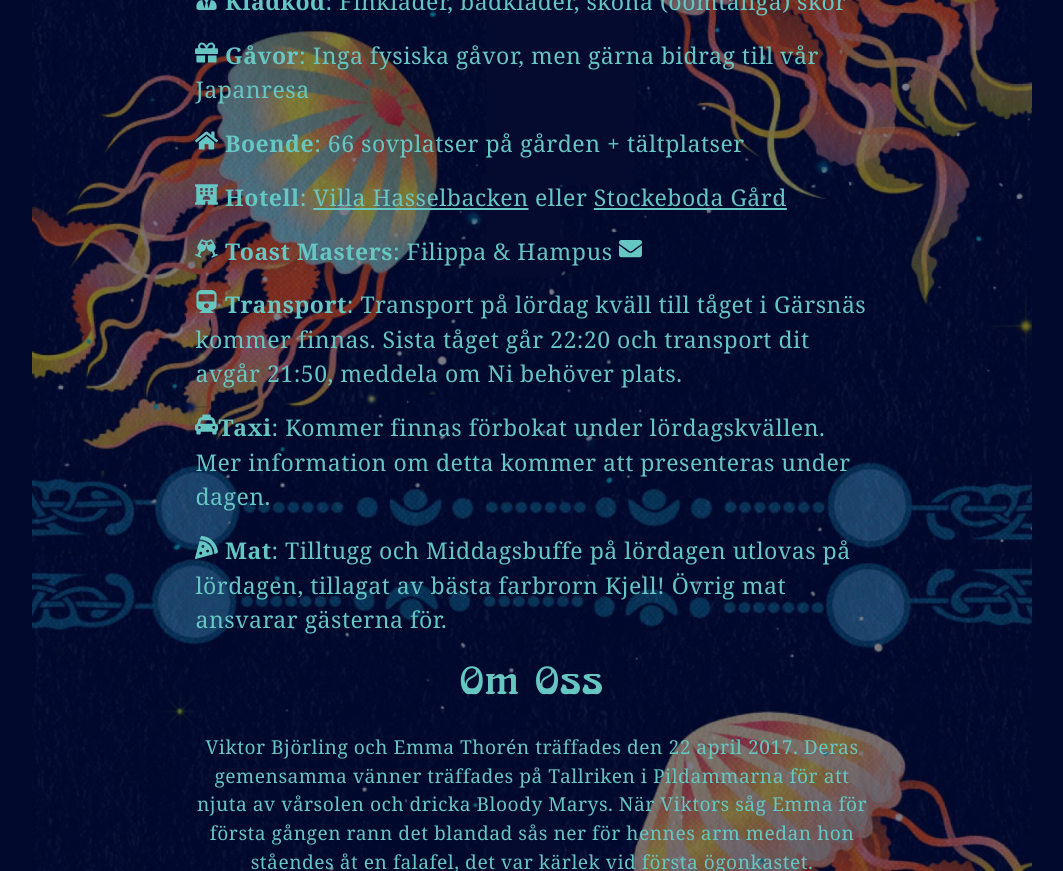
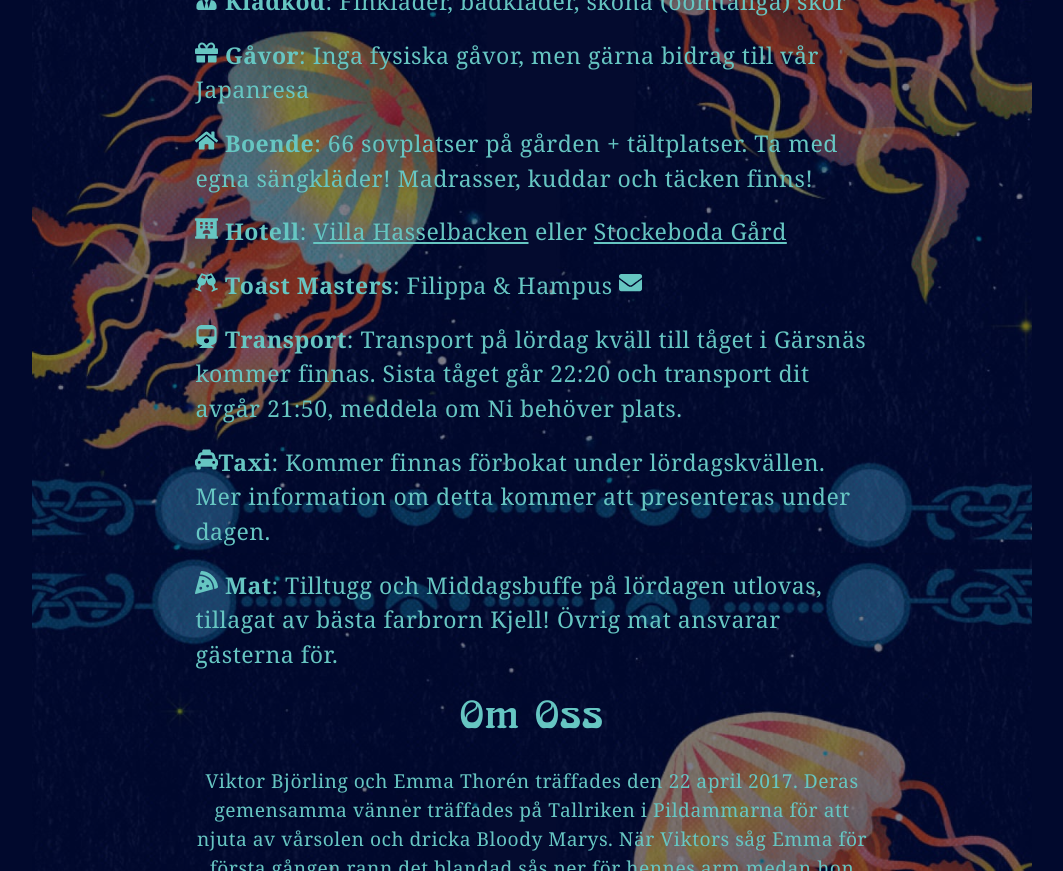
Before and after one commit to evesteve94/wedding, a React (Vite) app: page /info in a window 1280 px wide. Shown: the part 600-1471 px from the top of the page, without its empty margins (108-1171 px from the left). Built offline with nearby package versions, Linux system fonts and the light colour scheme.

Commit message:
text update

```diff
--- a/src/pages/InfoPage.jsx
+++ b/src/pages/InfoPage.jsx
@@ -54,7 +54,8 @@
           <p>
             {" "}
             <FaHome /> <span style={{ fontWeight: "bold" }}>Boende</span>: 66
-            sovplatser på gården + tältplatser
+            sovplatser på gården + tältplatser. Ta med egna sängkläder!
+            Madrasser, kuddar och täcken finns!
           </p>
           <p>
             <FaHotel /> <span style={{ fontWeight: "bold" }}>Hotell</span>:{" "}
@@ -90,8 +91,8 @@
           </p>
           <p>
             <FaPizzaSlice /> <span style={{ fontWeight: "bold" }}>Mat</span>:
-            Tilltugg och Middagsbuffe på lördagen utlovas på lördagen, tillagat
-            av bästa farbrorn Kjell! Övrig mat ansvarar gästerna för.
+            Tilltugg och Middagsbuffe på lördagen utlovas, tillagat av bästa
+            farbrorn Kjell! Övrig mat ansvarar gästerna för.
           </p>
         </div>
         <h3>Om Oss</h3>
```
